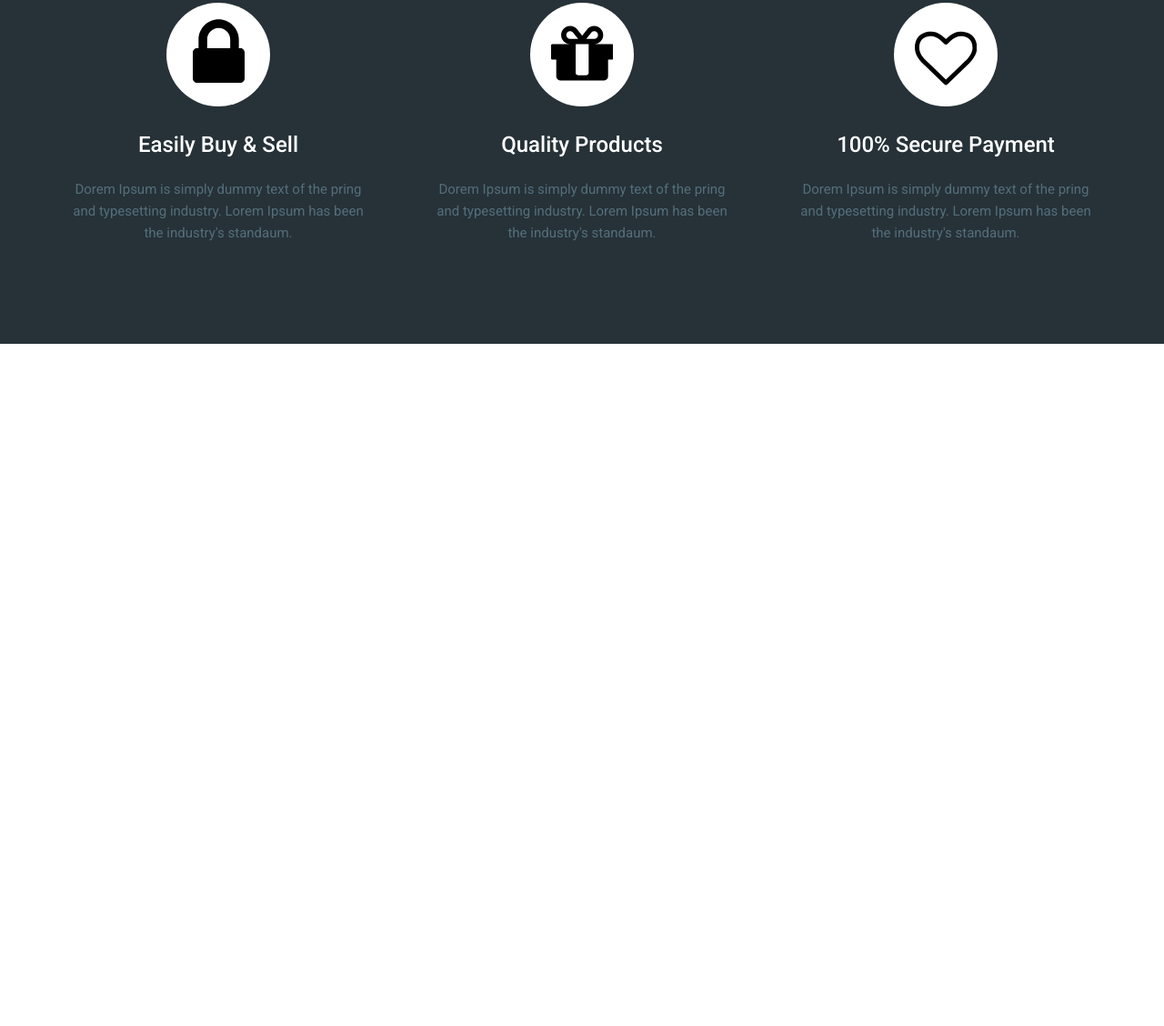
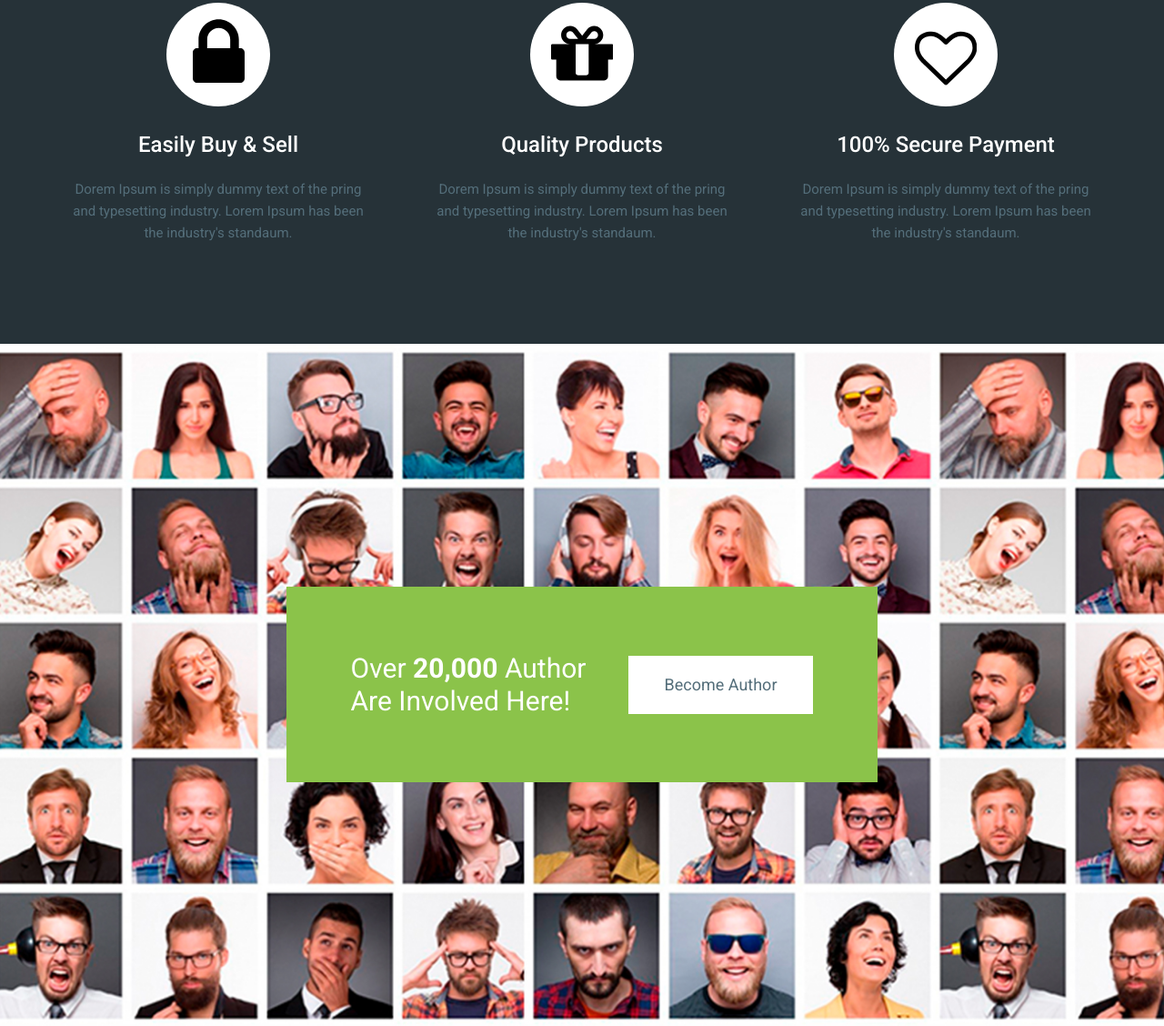
Before and after one commit to vladfreishmidt/moderno, a website: page app/index.html in a window 1280 px wide. Shown: the part 3996-5124 px from the top of the page at 91% size. Before the commit the page ends 4374 px from the top, so only its background shows below. Drawn offline with nearby package versions, Linux system fonts and the light colour scheme.

Commit message:
Added Author section

```diff
--- a/app/index.html
+++ b/app/index.html
@@ -634,6 +634,16 @@
         </div>
     </section>
 
+    <section class="author" style="background-image: url(images/author-bg.jpg);">
+        <div class="author__box">
+            <div class="author__title">
+                Over <span>20,000</span> Author Are Involved Here!
+            </div>
+            <a href="#" class="author__link">
+                Become Author
+            </a>
+        </div>
+    </section>
     <script src="https://ajax.googleapis.com/ajax/libs/jquery/3.4.1/jquery.min.js"></script>
     <script src="js/libs.min.js"></script>
     <script src="js/main.js"></script>
--- a/app/scss/style.scss
+++ b/app/scss/style.scss
@@ -401,3 +401,48 @@
 }
 
 //end advantages
+//start author
+
+.author {
+    background-position: center;
+    background-repeat: no-repeat;
+    background-size: cover;
+    min-height: 750px;
+    display: flex;
+    justify-content: center;
+    align-items: center;
+
+    &__box {
+        max-width: 650px;
+        width: 100%;
+        min-height: 215px;
+        background-color: $green;
+        display: flex;
+        justify-content: center;
+        align-items: center;
+        padding: 0 60px;
+    }
+
+    &__title {
+        font-size: 30px;
+        line-height: 36px;
+        color: #fff;
+        margin-right: 45px;
+        max-width: 260px;
+
+        span {
+            font-weight: 700;
+        }
+    }
+
+    &__link {
+        font-size: 18px;
+        line-height: 36px;
+        padding: 14px 40px;
+        background-color: #fff;
+    }
+}
+
+
+
+//end author
```
Also changed, not shown: app/css/style.min.css, app/images/author-bg.jpg (added).
